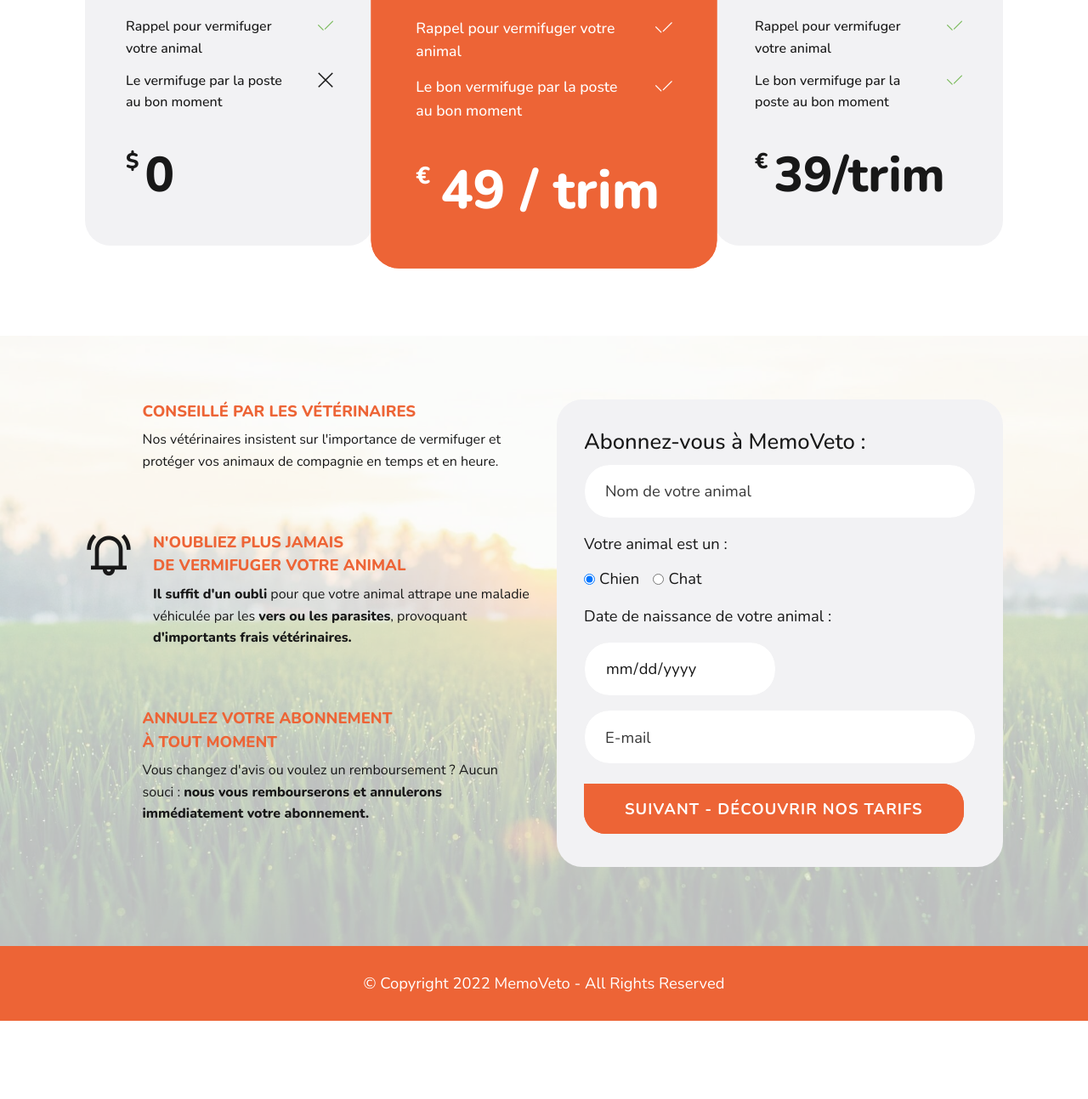
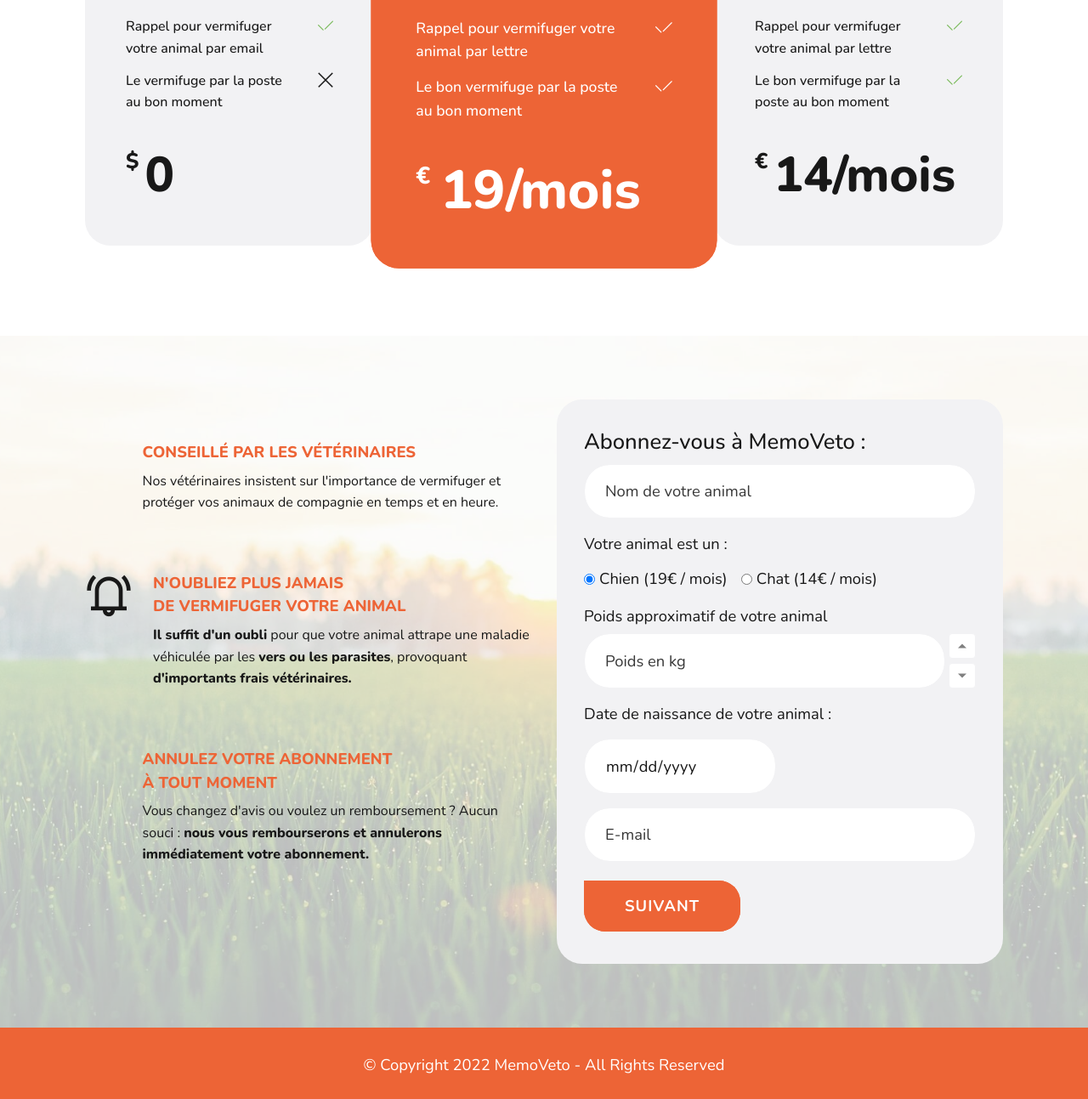
Before and after one commit to memoveto/memoveto.github.io, a plain HTML site: page index.html in a window 1280 px wide. Shown: the part 3187-4480 px from the top of the page at 85% size. Before the commit the page ends 4388 px from the top, so only its background shows below. Drawn offline with nearby package versions, Linux system fonts and the light colour scheme; files whose address does not match are found by name; a web font is replaced by a local one.

Commit message:
create github pages

```diff
--- a/index.html
+++ b/index.html
@@ -41,7 +41,7 @@
 </head>
 <body>
 
-  <section class="menu cid-sfaot0WkH7" once="menu" id="menu1-1" data-sortbtn="btn-primary">
+  <section class="menu cid-sfaot0WkH7" once="menu" id="menu1-1">
 
 
 
@@ -82,7 +82,7 @@
     </nav>
 </section>
 
-<section class="cid-sfaod8WWCq" id="header3-0" data-sortbtn="btn-primary">
+<section class="cid-sfaod8WWCq" id="header3-0">
 
 
     <div class="mbr-overlay" style="opacity: 0; background-color: rgb(24, 24, 24);"></div>
@@ -112,7 +112,7 @@
     </div>
 </section>
 
-<section class="cid-rGtUlMOIeo" id="testimonials2-a" data-sortbtn="btn-primary">
+<section class="cid-rGtUlMOIeo" id="testimonials2-a">
 
 
 
@@ -149,7 +149,7 @@
     </div>
 </section>
 
-<section class="cid-rGtUj7JDUr" id="features8-2" data-sortbtn="btn-primary">
+<section class="cid-rGtUj7JDUr" id="features8-2">
 
 
 
@@ -221,7 +221,7 @@
     </div>
 </section>
 
-<section class="cid-rGzgI03jEE" id="header1-g" data-sortbtn="btn-primary">
+<section class="cid-rGzgI03jEE" id="header1-g">
 
 
 
@@ -266,7 +266,7 @@
     </div>
 </section>
 
-<section class="tabs cid-rGtUlqMYCQ" id="pricing-tables1-9" data-sortbtn="btn-primary">
+<section class="tabs cid-rGtUlqMYCQ" id="pricing-tables1-9">
 
 
 
@@ -297,7 +297,7 @@
 
                             <div class="plan-item d-flex justify-content-center">
                                     <span class="mbr-iconfont mbrib-success" style="color: rgb(122, 186, 89); fill: rgb(122, 186, 89);"></span>
-                                    <p class="mbr-fonts-style display-4">Rappel pour vermifuger votre animal</p>
+                                    <p class="mbr-fonts-style display-4">Rappel pour vermifuger votre animal par email</p>
                                 </div><div class="plan-item d-flex justify-content-center">
                                     <span class="mbr-iconfont mobi-mbri-close mobi-mbri" style="color: rgb(24, 24, 24); fill: rgb(24, 24, 24);"></span>
                                     <p class="mbr-fonts-style display-4">Le vermifuge par la poste au bon moment<br>
@@ -334,15 +334,14 @@
 
                             <div class="plan-item d-flex justify-content-center">
                                     <span class="mbr-iconfont mbrib-success" style="color: rgb(255, 255, 255); fill: rgb(255, 255, 255);"></span>
-                                    <p class="item2 mbr-fonts-style display-4">Rappel pour vermifuger votre animal
-                                    </p>
+                                    <p class="item2 mbr-fonts-style display-4">Rappel pour vermifuger votre animal par lettre</p>
                                 </div><div class="plan-item d-flex justify-content-center">
                                     <span class="mbr-iconfont mbrib-success" style="color: rgb(255, 255, 255); fill: rgb(255, 255, 255);"></span>
                                     <p class="item2 mbr-fonts-style display-4">Le bon vermifuge par la poste au bon moment<br></p>
                                 </div></div>
                             <div class="plan-price">
                                 <span class="price-value2 mbr-bold mbr-fonts-style display-5">€&nbsp;</span>
-                                <span class="price-figure2 mbr-bold mbr-fonts-style display-2">49 / trim</span>
+                                <span class="price-figure2 mbr-bold mbr-fonts-style display-2">19/mois</span>
 
 
                             </div>
@@ -369,7 +368,7 @@
 
                             <div class="plan-item d-flex justify-content-center">
                                     <span class="mbr-iconfont mbrib-success" style="color: rgb(122, 186, 89); fill: rgb(122, 186, 89);"></span>
-                                    <p class="mbr-fonts-style display-4">Rappel pour vermifuger votre animal</p>
+                                    <p class="mbr-fonts-style display-4">Rappel pour vermifuger votre animal par lettre</p>
                                 </div><div class="plan-item d-flex justify-content-center">
                                     <span class="mbr-iconfont mbrib-success" style="color: rgb(122, 186, 89); fill: rgb(122, 186, 89);"></span>
                                     <p class="mbr-fonts-style display-4">Le bon vermifuge par la poste au bon moment<br></p>
@@ -378,7 +377,7 @@
                                 <span class="price-value mbr-bold mbr-fonts-style display-5">
                                     €
                                 </span>
-                                <span class="price-figure mbr-bold mbr-fonts-style display-2">39/trim</span>
+                                <span class="price-figure mbr-bold mbr-fonts-style display-2">14/mois</span>
 
 
                             </div>
@@ -392,7 +391,7 @@
     </div>
 </section>
 
-<section class="form cid-rGtUm5MauT" id="form1-b" data-sortbtn="btn-primary">
+<section class="form cid-rGtUm5MauT" id="form1-b">
 
     <div class="mbr-overlay"></div>
     <div class="container">
@@ -445,7 +444,7 @@
 
             <div class="col-lg-6 mx-auto mbr-form" data-form-type="formoid">
 <!--Formbuilder Form-->
-<form action="https://mobirise.eu/" method="POST" class="mbr-form form-with-styler" data-form-title="Form Name"><input type="hidden" name="email" data-form-email="true" value="vnawyKI7yaHPdAF03dlLamVwCw3nlphidlG80xBj69ozfODX+nxQCNVUgro3J8x+mBK5dt7n25/g4y2MgaHupCAzM3Cx3j2GfixixNuqAvrFB/35OjdqhUY6tSXXv/au.uaawwY4aWhVvz7g/pc/U3mjXfecIbKAt6gzJY49JROxlzfurb6pTk0TniJo5M1kdkvt5dn3H7ESQVLpGgFtGAR7I/jRBjKQ7JJaRkd9ZDAwnN6A1CHYDnK4wQh0ibiCU">
+<form action="https://mobirise.eu/" method="POST" class="mbr-form form-with-styler" data-form-title="Form Name"><input type="hidden" name="email" data-form-email="true" value="lb5rfiMwLrindY7KmwvoSWTv1KnKjZ7CKqJ+yicguFyxkkovrGtXpKWvrbTYTZiJoBd5Q+m1rkWURKCrK3DjictIq2DTTRGG0CvpcerunLQOmvIzbm6cP1nr7yFpDpge.kbkc+mYena2GlaavOWkcRd4ByNXFm6wyfRhYGprl4j8Qm+4DAyLOhehZb6UTV18svy+nfyyfvJXZqgvLS0RFSEN0jRZfQ/Tl+WjpL96pTflsLmUhXxbJRPLxsA9CK9uY">
 <div class="form-row">
 <div hidden="hidden" data-form-alert="" class="alert alert-success col-12">Merci pour votre inscription : notre projet est toujours en cours de développement et nous vous tiendrons informés dès que notre service de livraison sera en place.
 Merci pour votre soutien !</div>
@@ -458,18 +457,22 @@ Merci pour votre soutien !</div>
 <div class="col-lg-12 col-md-12 col-sm-12 form-group" data-for="nomanimal">
 <input type="text" name="nomanimal" placeholder="Nom de votre animal" data-form-field="nomanimal" required="required" class="form-control display-7" value="" id="nomanimal-form1-b">
 </div>
-<div class="col-lg-12 col-md-12 col-sm-12 form-group" data-for="radio">
+<div data-for="radio" class="col-lg-12 col-md-12 col-sm-12 form-group">
 <div class="form-control-label">
 <label for="radio-form1-b" class="mbr-fonts-style display-7">Votre animal est un :</label>
 </div>
 <div class="form-check form-check-inline">
-<input type="radio" name="radio" data-form-field="radio" class="form-check-input display-7" value="Chien" checked="" id="radio-form1-b">
-<label class="form-check-label display-7">Chien</label>
+<input type="radio" name="radio" data-form-field="radio" class="form-check-input display-7" value="Chien (19€ / mois)" checked="" id="radio-form1-b">
+<label class="form-check-label display-7">Chien (19€ / mois)</label>
 </div>
 <div class="form-check form-check-inline">
-<input type="radio" name="radio" data-form-field="radio" class="form-check-input display-7" value="Chat" id="radio-form1-b">
-<label class="form-check-label display-7">Chat</label>
+<input type="radio" name="radio" data-form-field="radio" class="form-check-input display-7" value="Chat (13€ / mois)" id="radio-form1-b">
+<label class="form-check-label display-7">Chat (14€ / mois)</label>
 </div>
+</div>
+<div class="col-lg-12 col-md-12 col-sm-12 form-group" data-for="Poids approximatif de votre animal">
+<label for="Poids approximatif de votre animal-form1-b" class="form-control-label mbr-fonts-style display-7">Poids approximatif de votre animal</label>
+<input type="number" name="Poids approximatif de votre animal" placeholder="Poids en kg" max="120" min="0" step="1" data-form-field="Poids approximatif de votre animal" class="form-control display-7" value="" id="Poids approximatif de votre animal-form1-b">
 </div>
 <div class="col-lg-12 col-md-12 col-sm-12">
 <p class="mbr-fonts-style display-7">Date de naissance de votre animal :</p>
@@ -480,7 +483,9 @@ Merci pour votre soutien !</div>
 <div class="col-lg-12 col-md-12 col-sm-12 form-group" data-for="email">
 <input type="email" name="email" placeholder="E-mail" data-form-field="email" required="required" class="form-control display-7" value="" id="email-form1-b">
 </div>
-<div class="col-auto"><button type="submit" class="w-100 w-100 w-100 w-100 w-100 btn btn-primary display-7">SUIVANT - DÉCOUVRIR NOS TARIFS</button></div>
+<div class="col-auto">
+<button type="submit" class="w-100 w-100 w-100 w-100 w-100 w-100 btn btn-primary display-7">SUIVANT</button>
+</div>
 </div>
 </form><!--Formbuilder Form-->
 </div>
@@ -488,7 +493,7 @@ Merci pour votre soutien !</div>
     </div>
 </section>
 
-<section class="cid-rGtUo6gJTl" id="footer1-f" data-sortbtn="btn-primary">
+<section class="cid-rGtUo6gJTl" id="footer1-f">
 
 
 
```
Also changed, not shown: assets/bootstrap/css/bootstrap-reboot.min.css (+1 -1 lines), assets/bootstrap/css/bootstrap.min.css, 1 other file.
